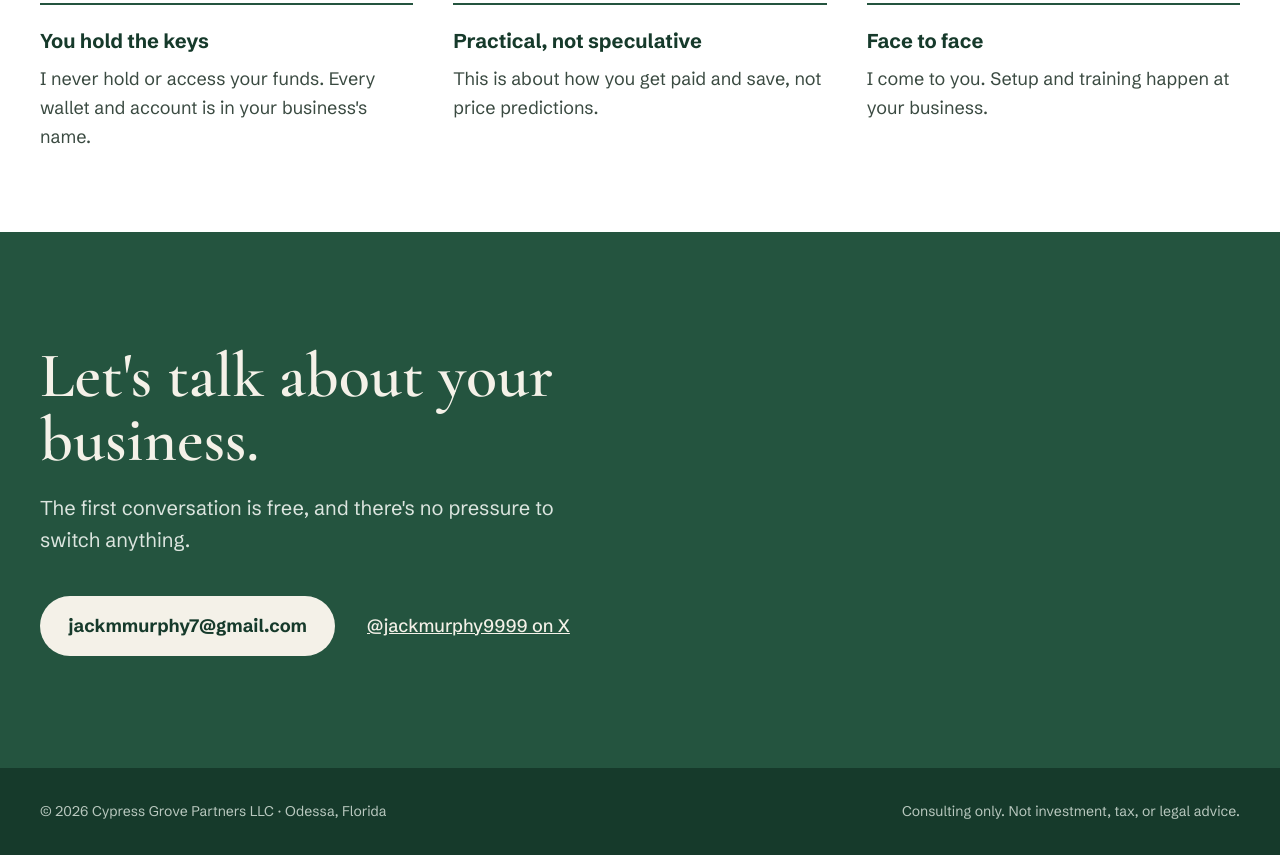
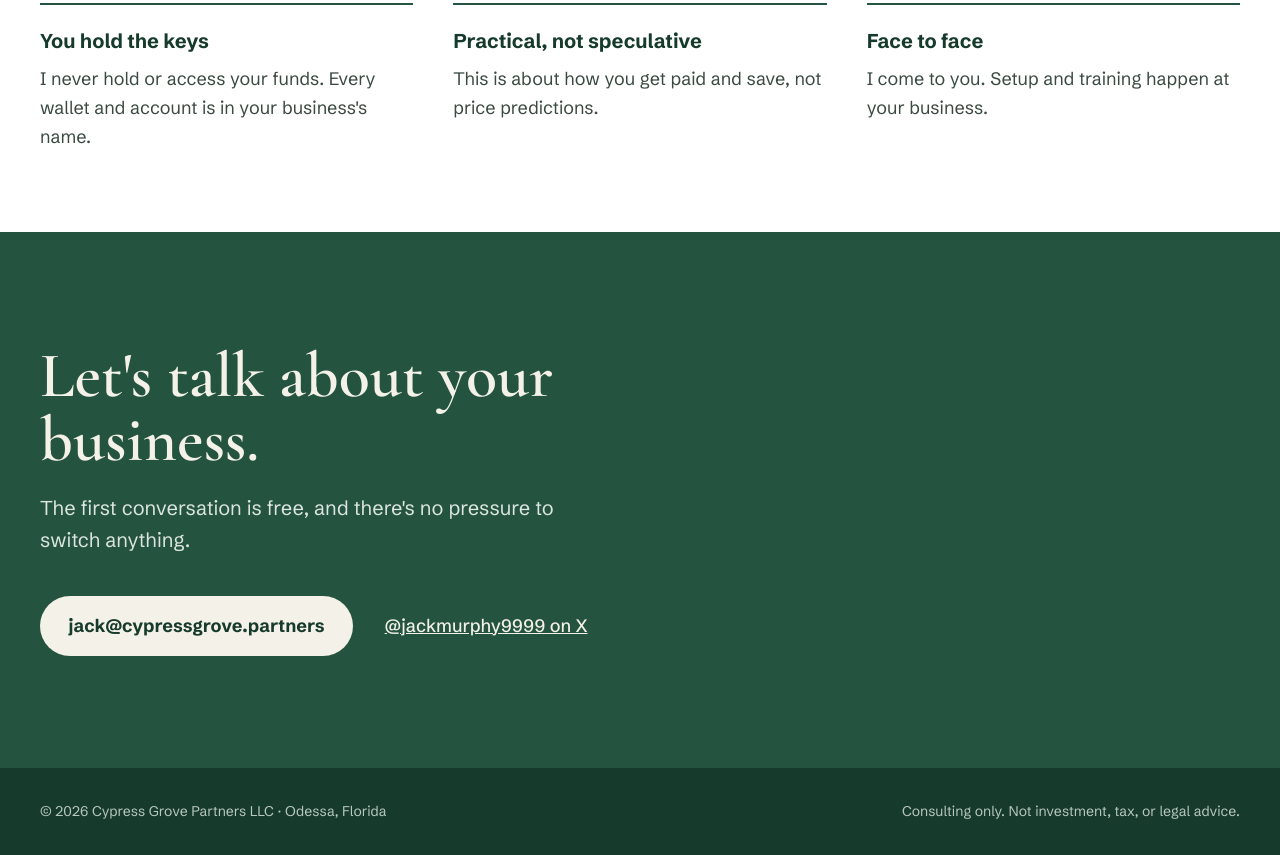
Before and after one commit to EvilBlender101/Cypress-Grove-Partners, a plain HTML site: page cypressgrove-site/index.html in a window 1280 px wide. Shown: the part 3594-4449 px from the top of the page. Drawn offline with nearby package versions, Linux system fonts and the light colour scheme.

Commit message:
Update index.html

```diff
--- a/cypressgrove-site/index.html
+++ b/cypressgrove-site/index.html
@@ -160,7 +160,7 @@ a{color:#24543F}a:hover{color:#163A2B}
 <h2 id="contact-h" style="margin: 0 0 20px; font-family: 'Cormorant Garamond', Georgia, serif; font-size: clamp(40px, 5vw, 68px); line-height: 1.0; font-weight: 600; max-width: 18ch">Let's talk about your business.</h2>
 <p style="margin: 0 0 40px; font-size: 20px; color: #DCE5DF; max-width: 44ch">The first conversation is free, and there's no pressure to switch anything.</p>
 <div style="display: flex; flex-wrap: wrap; gap: 16px 32px; align-items: center">
-<a href="mailto:jackmmurphy7@gmail.com" style="text-decoration: none; background: #F4F1E8; color: #163A2B; font-weight: 700; padding: 16px 28px; border-radius: 999px; min-height: 44px; box-sizing: border-box; display: inline-flex; align-items: center">jackmmurphy7@gmail.com</a>
+<a href="mailto:jack@cypressgrove.partners" style="text-decoration: none; background: #F4F1E8; color: #163A2B; font-weight: 700; padding: 16px 28px; border-radius: 999px; min-height: 44px; box-sizing: border-box; display: inline-flex; align-items: center">jack@cypressgrove.partners</a>
 <a href="https://x.com/jackmurphy9999" style="color: #F4F1E8; font-weight: 500">@jackmurphy9999 on X</a>
 </div>
 </div>
```
